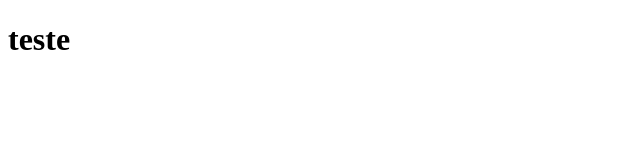
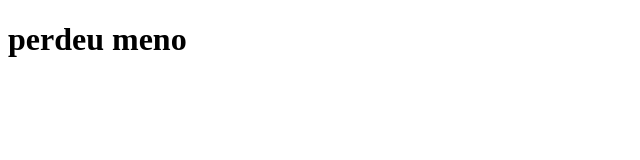
Before and after one commit to ThiagoSntts/gama-no-github, a plain HTML site: page Exercicio/index.html in a window 1280 px wide. Shown: the whole page, without its empty margins (0-640 px from the left). Drawn offline with Linux system fonts and the light colour scheme.

Commit message:
alteração no index.html

```diff
--- a/Exercicio/index.html
+++ b/Exercicio/index.html
@@ -7,7 +7,7 @@
     <title>Document</title>
 </head>
 <body>
-    <h1>teste</h1>
+    <h1>perdeu meno</h1>
 
 </body>
 </html>
```
